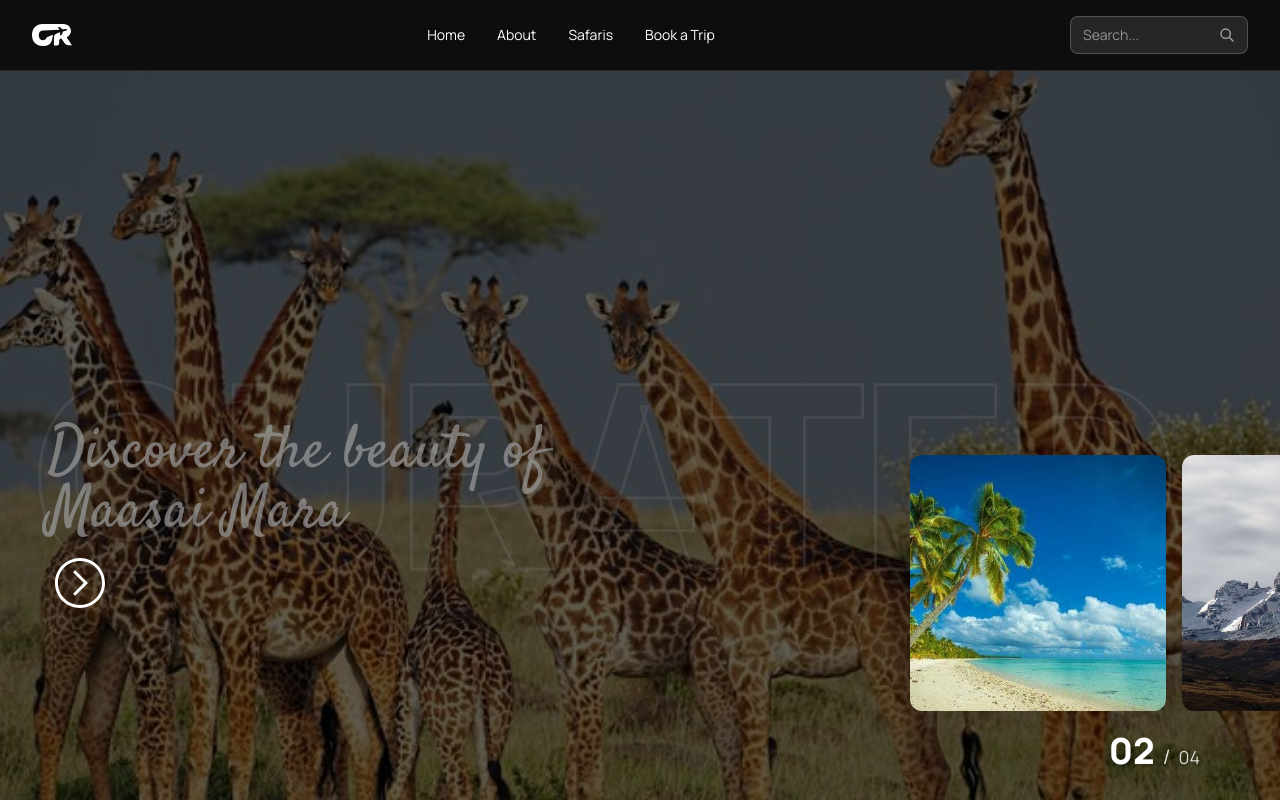
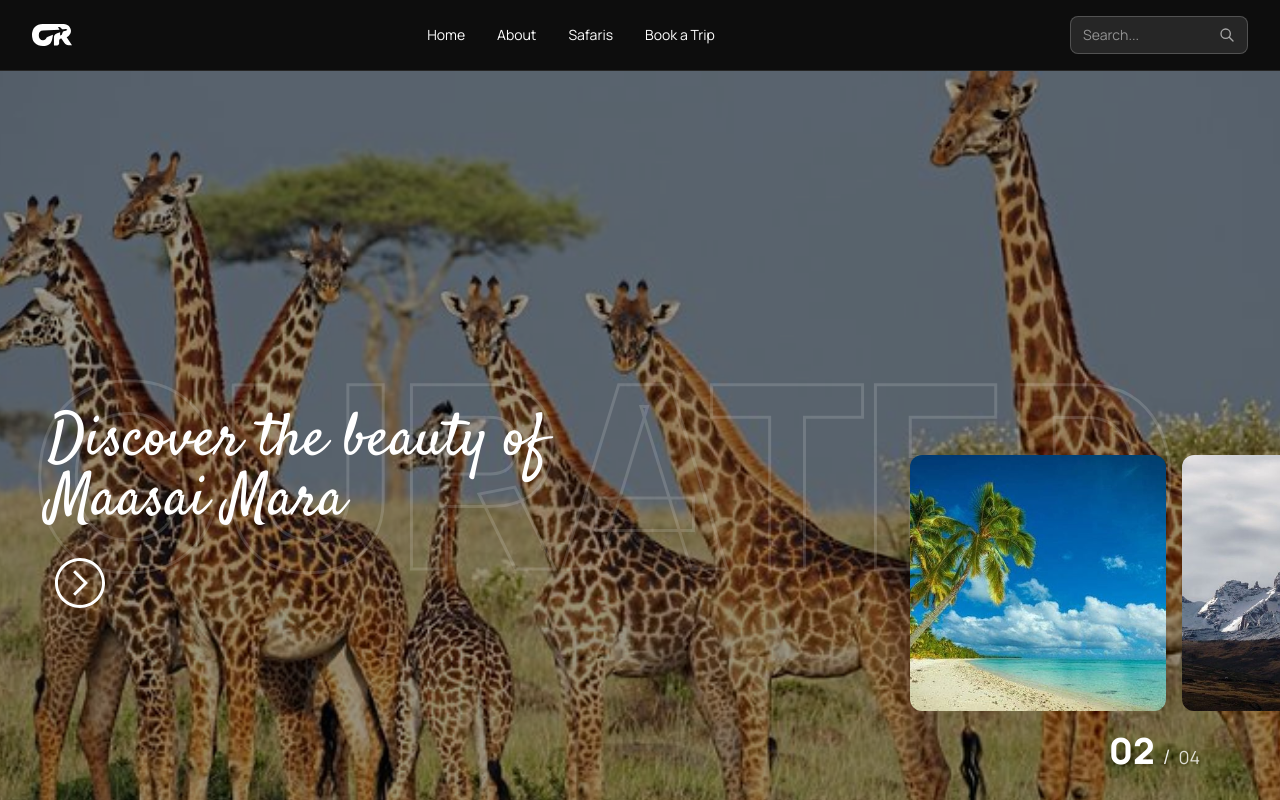
Before and after one commit to nedarctic/motion-tutorial, a Next.js app: page / in a window 1280 px wide. Shown: the top 800 px of the page. Built offline with nearby package versions, Linux system fonts and the light colour scheme.

Commit message:
fixed exit layout pop for carousel

```diff
--- a/app/components/HeroSection.tsx
+++ b/app/components/HeroSection.tsx
@@ -104,33 +104,33 @@
             ref={heroRef}
             className="relative h-screen overflow-hidden bg-black text-white flex flex-col items-center justify-center"
         >
-            {/* Background */}
+            {/* Background + Foreground + UI grouped for fade-out */}
             <AnimatePresence mode="wait">
                 {!finished && (
+                    <motion.div
+                        key="hero-animated-group"
+                        initial={{ opacity: 1 }}
+                        exit={{ opacity: 0, transition: { duration: 1.2, ease: "easeOut" } }}
+                        className="absolute inset-0 flex flex-col items-center justify-center"
+                    >
+                        {/* Background */}
                         <BackgroundImage key={images[bgIndex].src} image={images[bgIndex]} />
-                )}
-            </AnimatePresence>
 
                         {/* Foreground Carousel */}
-            {!finished && (
                         <div className="absolute left-1/2 bottom-40 flex justify-center">
                             <ForegroundCarousel images={images} currentIndex={carouselIndex} />
                         </div>
-            )}
 
                         {/* Forward button */}
-            {!finished && (
-                < button
+                        <button
                             onClick={nextImage}
                             disabled={finished || bgIndex >= images.length - 1}
                             className="absolute top-3/5 left-12 w-20 h-20 md:w-16 md:h-16 rounded-full bg-transparent text-white flex items-center justify-center shadow-lg hover:bg-gray-200 disabled:opacity-40 disabled:cursor-not-allowed transition"
                         >
                             <TfiArrowCircleRight className="text-xl md:text-2xl" size={50} />
-                </button>)
-            }
+                        </button>
 
                         {/* Image counter */}
-            {!finished && (
                         <div className="absolute right-20 bottom-25 flex flex-col items-center gap-4 z-30">
                             <div className={`${manrope.className} text-white flex items-baseline gap-2`}>
                                 <span className="text-2xl md:text-4xl font-extrabold leading-none">
@@ -142,9 +142,12 @@
                                 </span>
                             </div>
                         </div>
+                    </motion.div>
                 )}
+            </AnimatePresence>
 
-            <AnimatePresence>
+
+            <AnimatePresence mode="wait">
                 {showFinalText && (
                     <motion.div
                         className={`${manrope.className} absolute inset-0 flex flex-col items-center justify-center text-6xl font-bold gap-16`}
@@ -160,7 +163,7 @@
                         initial="hidden"
                         animate="show"
                         exit={{ opacity: 0 }}
-                        transition={{ duration: 1.5 }}
+                        transition={{ duration: 2 }}
                     >
                         {/* Hero-style branding */}
                         <motion.h1
```
Lines whose indentation alone changed are shown as unchanged.
